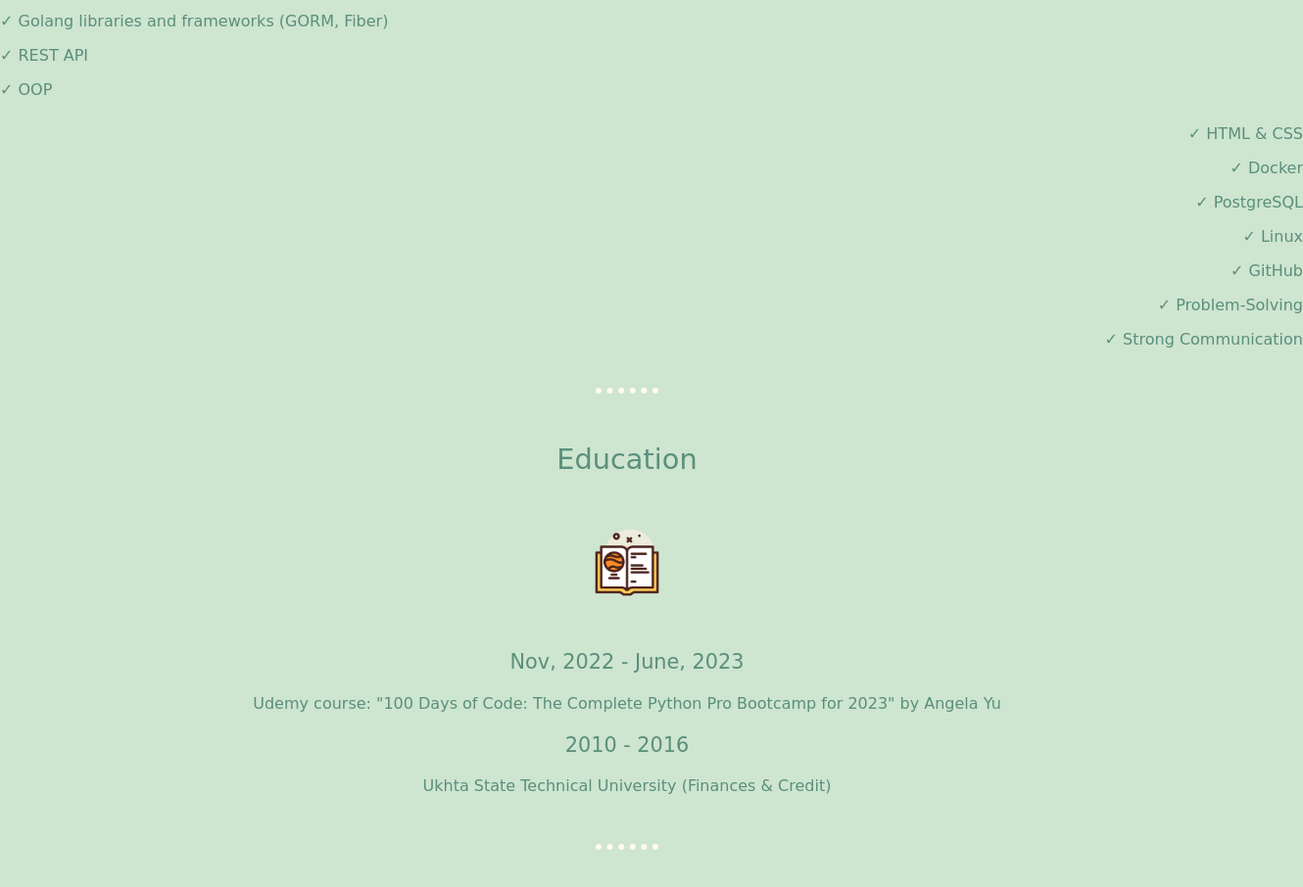
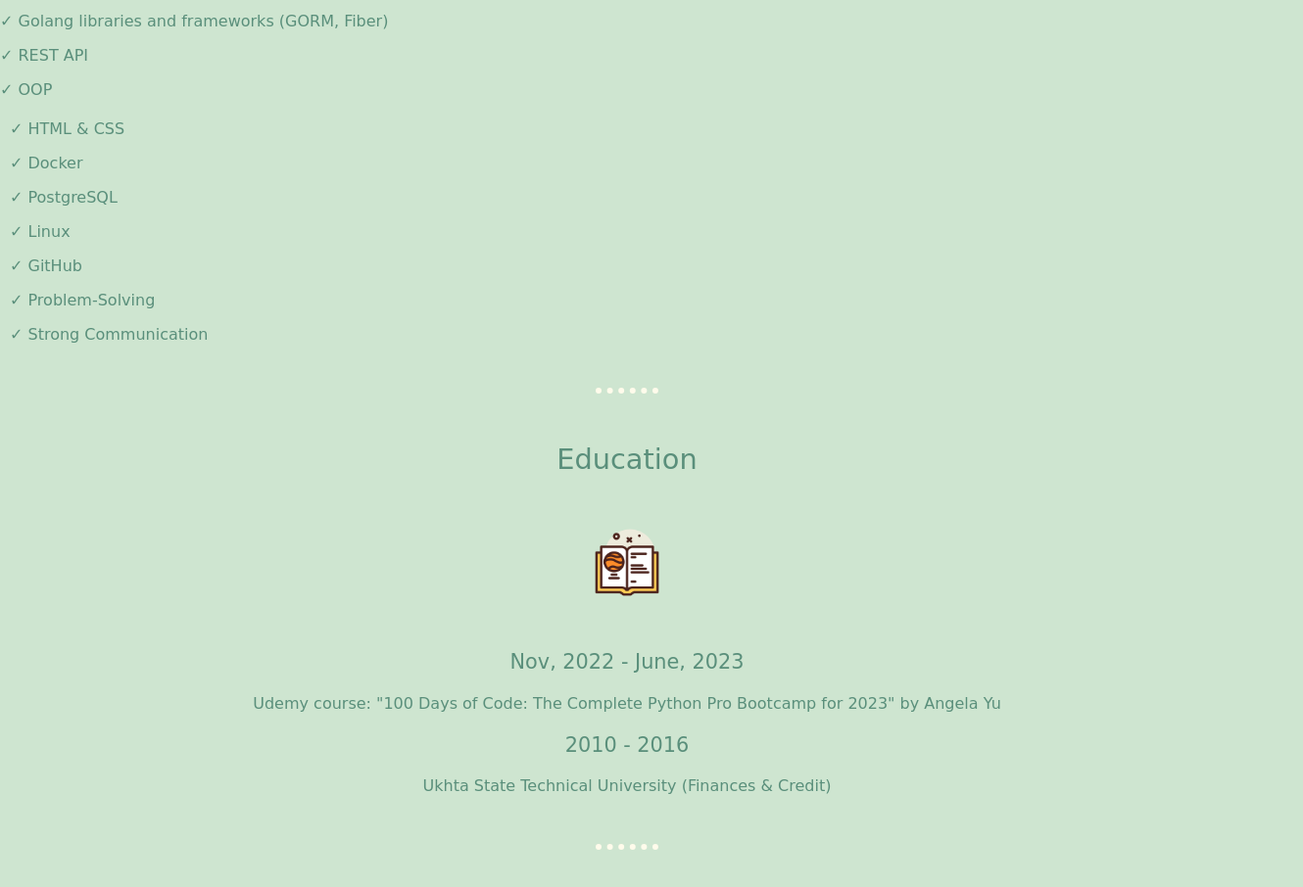
Before and after one commit to Sevdaakari/Resume, a plain HTML site: page index.html in a window 1280 px wide. Shown: the part 1480-2386 px from the top of the page at 98% size, 1330 px wide, since content can reach past the window. Drawn offline with Linux system fonts and the light colour scheme; a web font is replaced by a local one.

Commit message:
Update styles.css

```diff
--- a/styles.css
+++ b/styles.css
@@ -135,9 +135,9 @@ h3 {
 }
 
 .skill-row2 {
-  text-align-last: right;
-  left: 50px;
-  top: 10px;
+  text-align-last: left;
+  left: 10px;
+  top: 5px;
   position: relative;
 }
 .img-skills {
```
